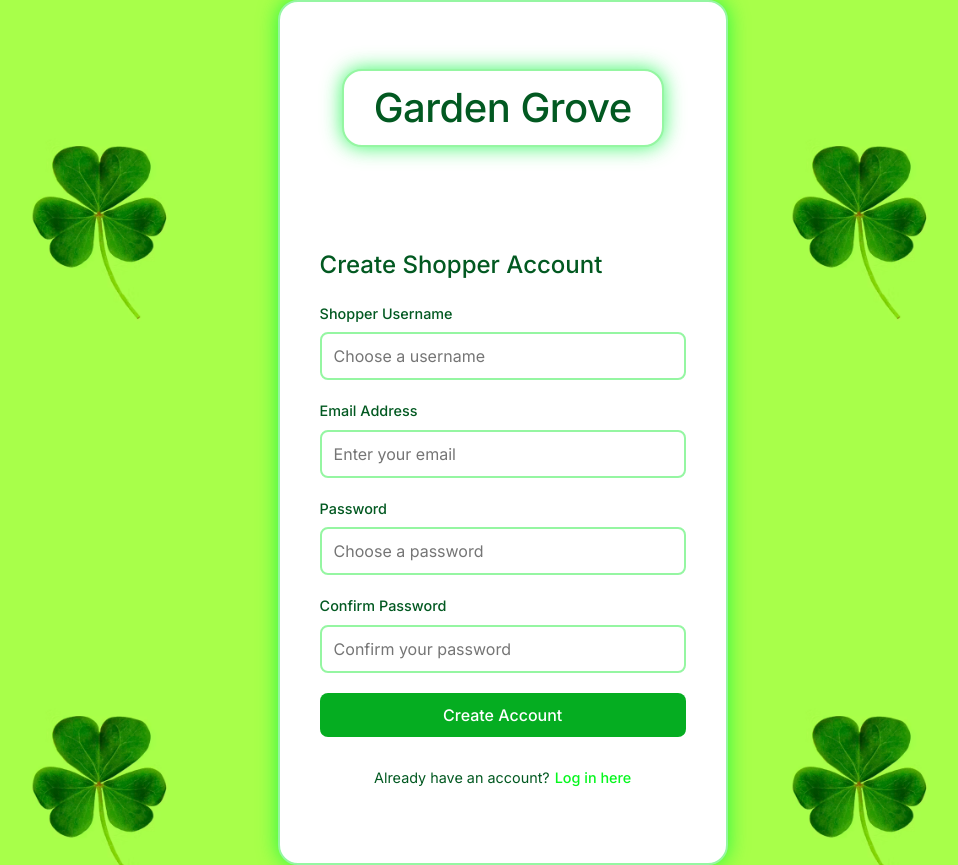
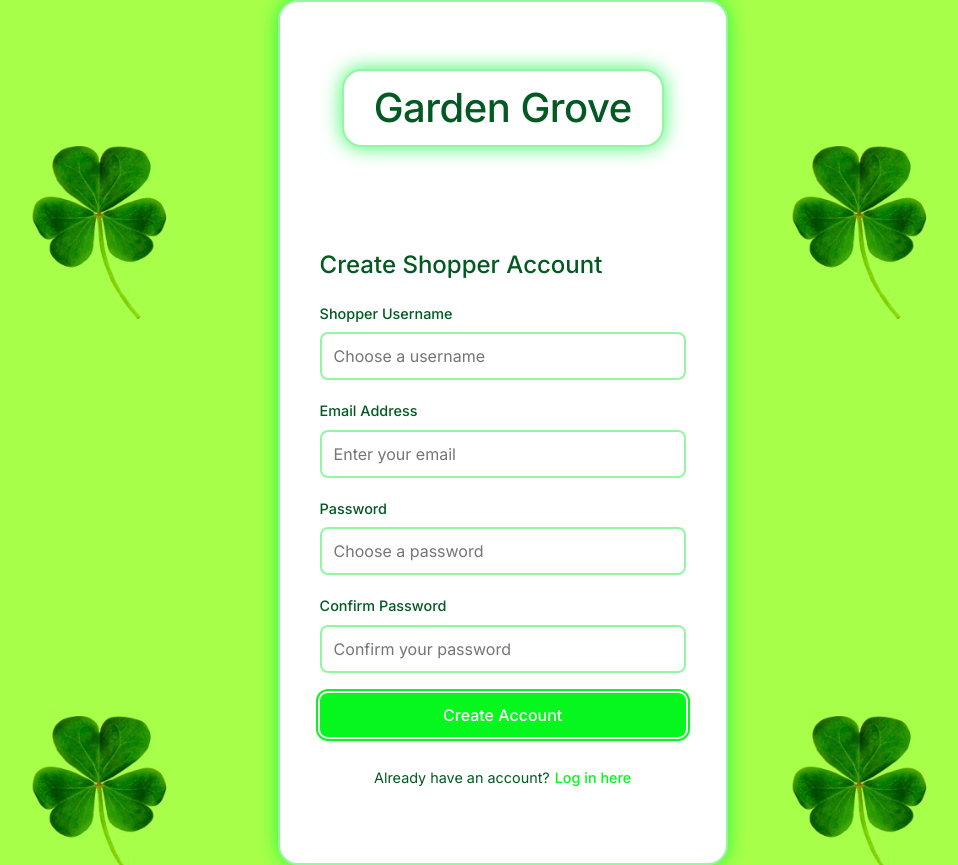
Before and after one commit to SeanieCodes/mall-app-frontend, a React (Vite) app: page /signup in a window 1280 px wide. In both pictures the pointer is over the button "Create Account". Shown: the whole page, without its empty margins (159-1117 px from the left). Built offline with nearby package versions, Linux system fonts and the light colour scheme.

Commit message:
feat: add css for signupform button

```diff
--- a/src/components/Shopper/SignupForm/SignupForm.css
+++ b/src/components/Shopper/SignupForm/SignupForm.css
@@ -52,7 +52,8 @@
 }
 
 .signupButton:hover {
-    background-color: var(--dark-green);
+    box-shadow: 0 0 0 2px var(--white), 0 0 0 4px var(--primary-green);
+
 }
 
 .signupButton:focus {
```
